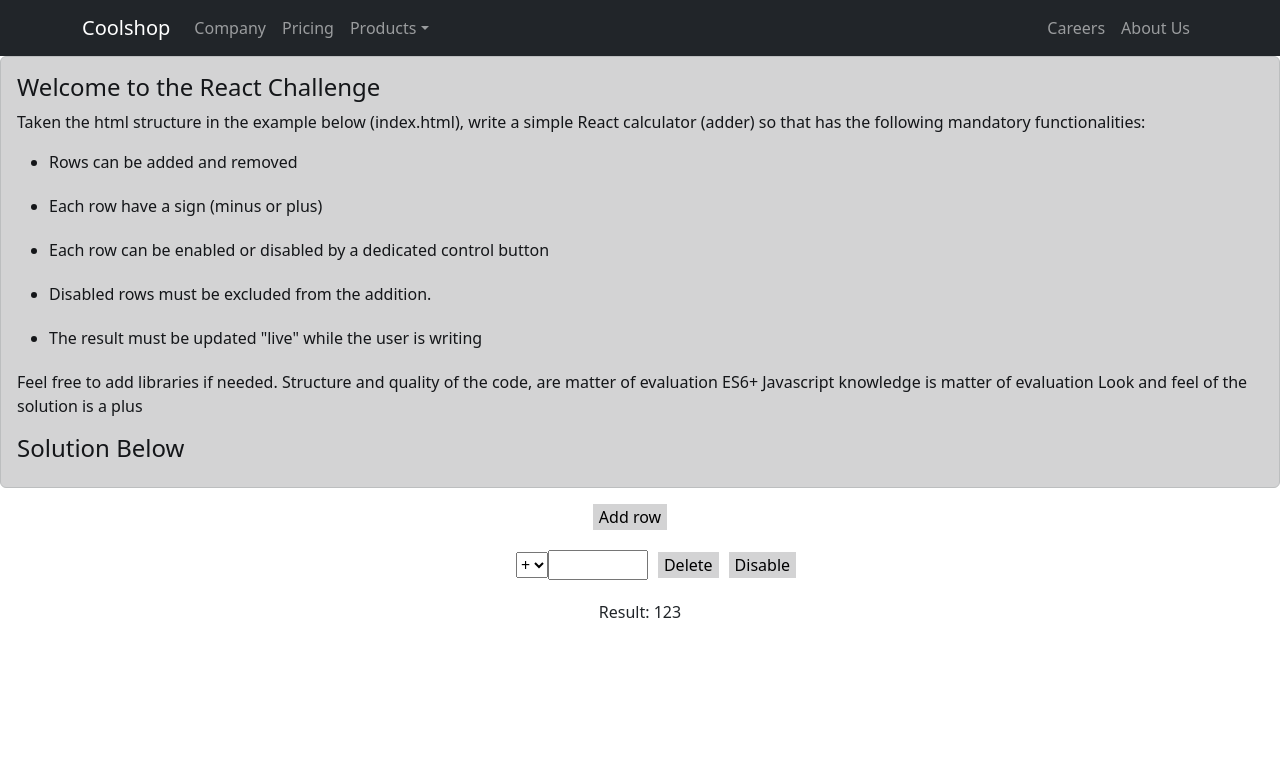
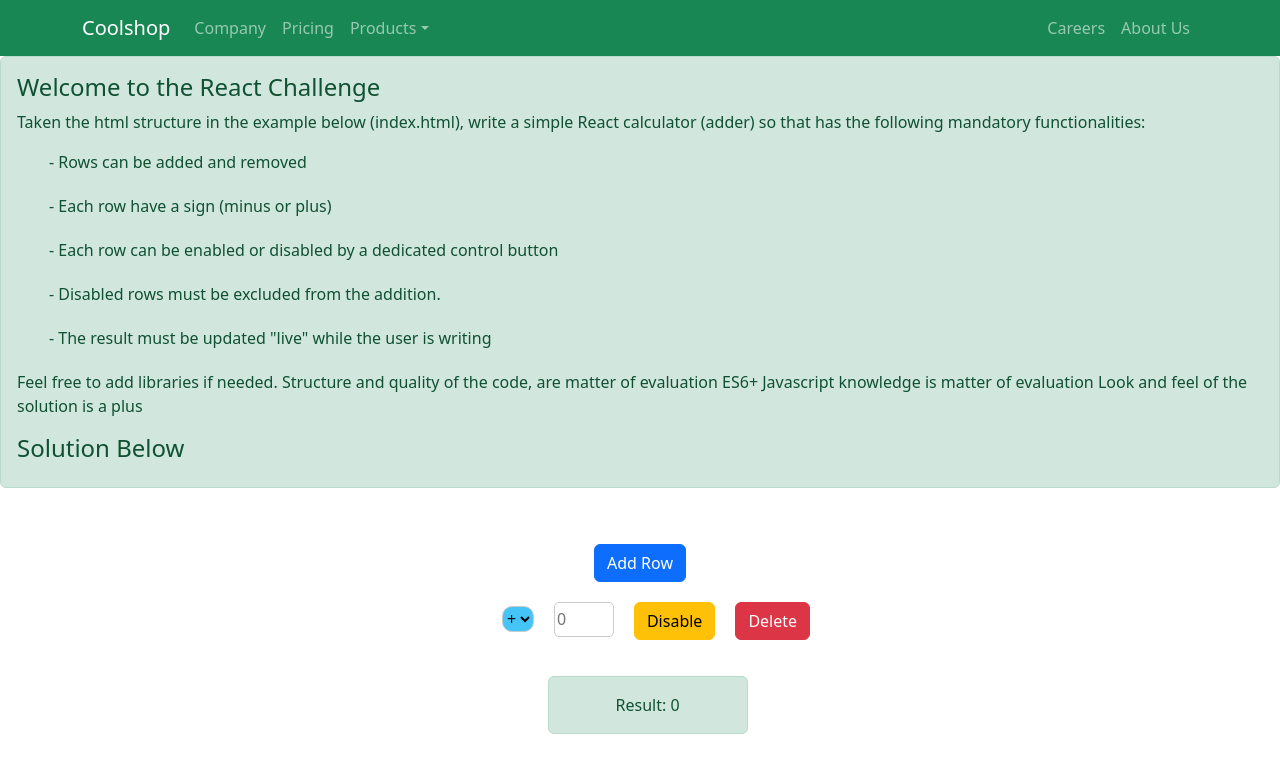
Before and after one commit to theringsofsaturn/react-challenge-calculator, a React (Create React App) app: page / in a window 1280 px wide. Shown: the top 772 px of the page. Built offline with nearby package versions, Linux system fonts and the light colour scheme.

Commit message:
changes in structure and style

```diff
--- a/src/App.js
+++ b/src/App.js
@@ -1,7 +1,7 @@
+import './App.css';
+import Description from './components/Description/Description';
 import MyNavbar from './components/Navbar/MyNavbar';
 import Calculator from './components/Calculator/Calculator';
-import Description from './components/Description/Description';
-import './App.css';
 
 function App() {
   return (
--- a/src/components/Calculator/Calculator.jsx
+++ b/src/components/Calculator/Calculator.jsx
@@ -1,32 +1,58 @@
-import Row from '../Row/Row';
-import './calculator.css';
-import { useState } from 'react';
+/*
+React Challenge: Calculator
 
-function Home() {
+write a simple React calculator (adder) so that has the following mandatory
+functionalities:
+
+- The row with list elements (with select options, input, button disable and button delete) can be added and removed
+- Each row with list elements have a sign (minus or plus)
+- Each row with list elements can be enabled or disabled by a dedicated control button
+- Disabled rows must be excluded from the addition
+- The result must be updated "live" while the user is writing
+*/
+
+import React, { useState } from 'react';
+import Alert from 'react-bootstrap/Alert';
+import Button from 'react-bootstrap/Button';
+import MyRow from '../Row/MyRow';
+
+const Calculator = () => {
+  // State for the rows
   const [rows, setRows] = useState([1]);
+  // Addition between two rows input state
+  const [sum, setSum] = useState(0);
 
   // Add a new row
   const addRow = () => {
     setRows([...rows, 1]); // the 1 is just a placeholder
   };
 
+  // style={{ pointerEvents: isDisabled ? 'none' : 'auto' }}
+  // you can’t interact with this element, or any children of this element, with a mouse, or a touch device, but it seems that you can still tab to it with your keyboard!!
+
+  // ===> The solution would be maybe be to add a <fieldset disabled> around the row, and then every element in a disabled fieldset is disabled and you can’t interact with it at all, and it’s not tabbable either. It's also semantically correct.
+
   return (
     <>
       <div className="wrapper">
         <div>
-          <button onClick={addRow} className="add-button">
-            Add row
-          </button>
+          <Button onClick={addRow} className="add-button" variant="primary">
+            Add Row
+          </Button>
         </div>
-        <ul className="lists">
+        <ul>
           {rows.map((row, i) => (
-            <Row key={i} />
+            <MyRow key={i} />
           ))}
         </ul>
-        <div className="result">Result: 123</div>
+        <div className="result">
+          <Alert className="result center-block" variant="success">
+            Result: {sum}
+          </Alert>
+        </div>
       </div>
     </>
   );
-}
+};
 
-export default Home;
+export default Calculator;
--- a/src/components/Calculator/calculator.css
+++ /dev/null
@@ -1,48 +0,0 @@
-.lists {
-  list-style-type: none;
-}
-
-.button-row {
-  background-color: #d3d3d4;
-  cursor: pointer;
-  border: none;
-  margin-bottom: 20px;
-}
-
-.buttons {
-  margin-left: 10px;
-  border: none;
-  background-color: #d3d3d4;
-}
-
-.add-button {
-  background-color: #d3d3d4;
-  cursor: pointer;
-  border: none;
-  margin-bottom: 20px;
-  margin-right: 20px;
-}
-
-.toggle-button {
-  background-color: #d3d3d4;
-  cursor: pointer;
-  border: none;
-  margin-bottom: 20px;
-}
-
-input {
-  width: 100px;
-}
-
-li {
-  margin-bottom: 20px;
-}
-
-.wrapper {
-  text-align: center;
-  margin-bottom: 40px;
-}
-
-input {
-  margin-left: 30px;
-}
--- a/src/components/Description/Description.jsx
+++ b/src/components/Description/Description.jsx
@@ -3,8 +3,7 @@ import Alert from 'react-bootstrap/Alert';
 
 const Description = () => {
   return (
-    <>
-      <Alert variant="dark">
+    <Alert variant="success">
       <Alert.Heading>Welcome to the React Challenge</Alert.Heading>
       <p>
         Taken the html structure in the example below (index.html), write a
@@ -12,22 +11,21 @@ const Description = () => {
         functionalities:
       </p>
       <ul>
-          <li>Rows can be added and removed</li>
-          <li>Each row have a sign (minus or plus)</li>
+        <li>- Rows can be added and removed</li>
+        <li>- Each row have a sign (minus or plus)</li>
         <li>
-            Each row can be enabled or disabled by a dedicated control button
+          - Each row can be enabled or disabled by a dedicated control button
         </li>
-          <li>Disabled rows must be excluded from the addition.</li>
-          <li>The result must be updated "live" while the user is writing</li>
+        <li>- Disabled rows must be excluded from the addition.</li>
+        <li>- The result must be updated "live" while the user is writing</li>
       </ul>
       <p>
-          Feel free to add libraries if needed. Structure and quality of the
-          code, are matter of evaluation ES6+ Javascript knowledge is matter of
+        Feel free to add libraries if needed. Structure and quality of the code,
+        are matter of evaluation ES6+ Javascript knowledge is matter of
         evaluation Look and feel of the solution is a plus
       </p>
       <Alert.Heading>Solution Below</Alert.Heading>
     </Alert>
-    </>
   );
 };
 
--- a/src/components/Navbar/MyNavbar.jsx
+++ b/src/components/Navbar/MyNavbar.jsx
@@ -6,7 +6,7 @@ import NavDropdown from 'react-bootstrap/NavDropdown';
 function MyNavbar() {
   return (
     <>
-      <Navbar collapseOnSelect expand="lg" bg="dark" variant="dark">
+      <Navbar collapseOnSelect expand="lg" bg="success" variant="dark">
         <Container>
           <Navbar.Brand href="#home">Coolshop</Navbar.Brand>
           <Navbar.Toggle aria-controls="responsive-navbar-nav" />
--- /dev/null
+++ b/src/components/Row/MyRow.jsx
@@ -0,0 +1,76 @@
+import React from 'react';
+import Button from 'react-bootstrap/Button';
+import { useState } from 'react';
+import './row.css';
+
+const MyRow = () => {
+  // Delete the row state
+  const [showRow, setShowRow] = useState(true);
+  // Disable the row state
+  const [isDisabled, setIsDisabled] = useState(false);
+  // Calculate sum state
+  const [sum, setSum] = useState(0);
+
+  // Input change handler
+  const handleChange = (e) => {
+    const { value, name } = e.target;
+    // Check if the input is empty
+    if (value === '') {
+      setSum(0);
+    } else {
+      // Calculate the sum
+      setSum((prevSum) => prevSum + parseInt(value));
+    }
+  };
+
+  // Delete the row
+  const deleteRow = (e) => {
+    setShowRow(false);
+  };
+
+  // Toggle the disable classname on the list when the button is clicked
+  const toggleDisable = () => {
+    setIsDisabled(!isDisabled);
+  };
+
+  // style={{ pointerEvents: isDisabled ? 'none' : 'auto' }}
+  // you can’t interact with this element, or any children of this element, with a mouse, or a touch device, but it seems that you can still tab to it with your keyboard!!
+
+  // ===> The solution would be maybe be to add a <fieldset disabled> around the row, and then every element in a disabled fieldset is disabled and you can’t interact with it at all, and it’s not tabbable either. It's also semantically correct.
+
+  return (
+    <>
+      {showRow ? (
+        <fieldset disabled={isDisabled ? 1 : 0}>
+          <li className={isDisabled ? 'disabledButton' : null}>
+            <select>
+              <option>+</option>
+              <option>-</option>
+            </select>
+            <input
+              className="input"
+              type="number"
+              name="firstNumber"
+              onChange={handleChange}
+              placeholder="0"
+            />
+
+            <Button
+              onClick={toggleDisable}
+              className="buttons"
+              variant="warning"
+            >
+              Disable
+            </Button>
+
+            <Button onClick={deleteRow} className="buttons" variant="danger">
+              Delete
+            </Button>
+          </li>
+        </fieldset>
+      ) : null}
+    </>
+  );
+};
+
+export default MyRow;
--- a/src/components/Row/Row.jsx
+++ /dev/null
@@ -1,45 +0,0 @@
-import React from 'react';
-import { useState } from 'react';
-import './row.css';
-
-const Row = () => {
-  // Delete the row state
-  const [showRow, setShowRow] = useState(true);
-  // Disable the row state
-  const [isDisabled, setIsDisabled] = useState(false);
-
-  // Toggle the disable classname on the list when the button is clicked
-  const toggleDisable = () => {
-    setIsDisabled(!isDisabled);
-  };
-
-  // Delete the row
-  const deleteRow = (e) => {
-    setShowRow(false);
-  };
-
-  // style={{ pointerEvents: isDisabled ? 'none' : 'auto' }}
-  // you can’t interact with this element, or any children of this element, with a mouse, or a touch device, but it seems that you can still tab to it with your keyboard!!
-
-  return (
-    <>
-      {showRow ? (
-        <li className={isDisabled ? 'disabledButton' : null}>
-          <select>
-            <option>+</option>
-            <option>-</option>
-          </select>
-          <input type="text" placeholder="" />
-          <button className="buttons" onClick={deleteRow}>
-            Delete
-          </button>
-          <button className="buttons" onClick={toggleDisable}>
-            Disable
-          </button>
-        </li>
-      ) : null}
-    </>
-  );
-};
-
-export default Row;
--- a/src/components/Row/row.css
+++ b/src/components/Row/row.css
@@ -1,26 +1,39 @@
-.disabledButton {
-  pointer-events: none;
-  opacity: 0.4;
-}
-
-.unableButton {
-  pointer-events: visiblePainted !important;
-}
-
-input {
-  width: 100px;
-}
-
 li {
   margin-bottom: 20px;
-}
-
-input {
-  margin-left: 30px;
+  list-style-type: none;
 }
 
 .buttons {
-  margin-left: 10px;
-  border: none;
-  background-color: #d3d3d4;
+  margin-left: 20px;
 }
+
+.add-button {
+  margin-bottom: 20px;
+  margin-top: 40px;
+}
+
+.input {
+  margin-left: 20px;
+  border: 1px solid #ccc;
+  border-radius: 5px;
+  width: 60px;
+  height: 35px;
+  border: 1px solid #ccc;
+}
+
+select {
+  border-radius: 10px;
+  border: 1px solid #ccc;
+  background-color: #44c4f7;
+  margin-right: 20px;
+}
+
+.result {
+  width: 200px;
+  margin-left: 37%;
+}
+
+.wrapper {
+  text-align: center;
+  margin-bottom: 40px;
+}
```
Lines whose indentation alone changed are shown as unchanged.
